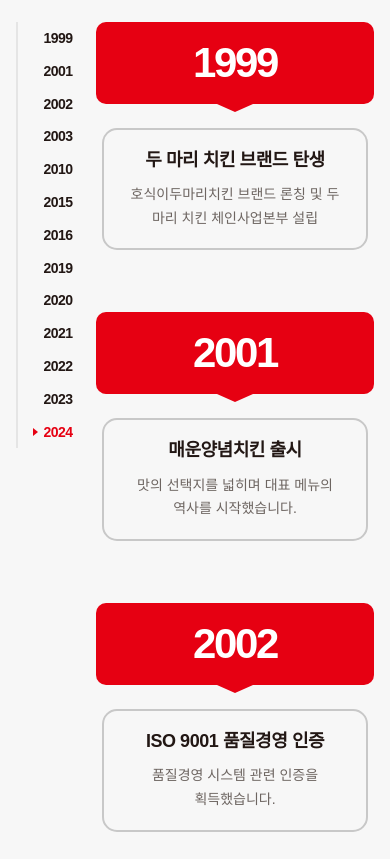
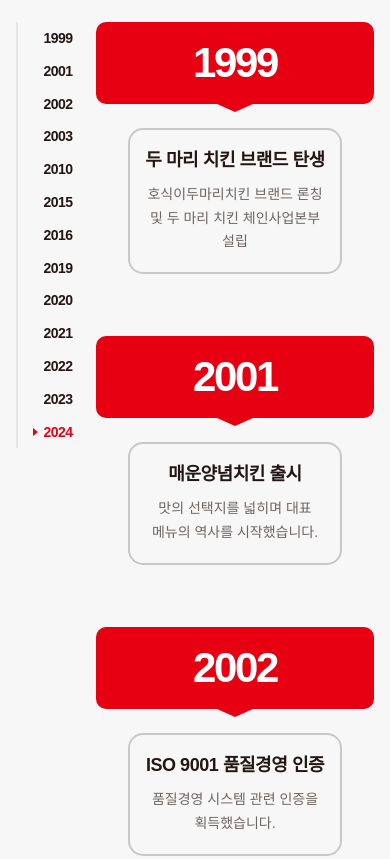
Before and after one commit to hanbibag15-cloud/Portfolio, a plain HTML site: page Hosigi_Chicken/brand-story.html in a window 390 px wide. Shown: the part 1640-2499 px from the top of the page. Drawn offline with Linux system fonts and the light colour scheme; a web font is replaced by a local one.

Commit message:
Reduce history card widths by twenty percent while preserving centered layout

```diff
--- a/Hosigi_Chicken/css/brand-story.css
+++ b/Hosigi_Chicken/css/brand-story.css
@@ -278,7 +278,7 @@
 .story-history .history-year-banner{position:relative;display:flex;align-items:center;justify-content:center;width:84%;min-height:clamp(86px,9vw,120px);margin:0 auto;padding:18px 24px;box-sizing:border-box;border-radius:12px;font-size:clamp(42px,5.2vw,60px);text-align:center}
 .story-history .history-year-banner::after{content:"";position:absolute;top:100%;left:50%;transform:translateX(-50%);width:0;height:0;border-left:26px solid transparent;border-right:26px solid transparent;border-top:10px solid var(--brand-red)}
 .story-history .history-event-list{gap:12px;padding:30px 0 0}
-.story-history .history-event-card{display:flex;flex-direction:column;align-items:center;justify-content:center;width:94%;margin-inline:auto;box-sizing:border-box;min-height:108px;padding:22px clamp(20px,4vw,42px);border:2px solid #c8c8c8;border-radius:20px;background:transparent;text-align:center}
+.story-history .history-event-card{display:flex;flex-direction:column;align-items:center;justify-content:center;width:75.2%;max-width:752px;margin:0 auto;box-sizing:border-box;min-height:108px;padding:22px clamp(20px,4vw,42px);border:2px solid #c8c8c8;border-radius:20px;background:transparent;text-align:center}
 .story-history .history-event-details{width:100%;text-align:center}
 .story-history .history-event-card h3,.story-history .history-event-card p{max-width:100%;overflow-wrap:anywhere;text-align:center}
 .story-history .story-source-note{text-align:center}
@@ -300,7 +300,7 @@
  .story-history .history-year-banner{width:100%;min-height:82px;border-radius:10px}
  .story-history .history-year-banner::after{border-left-width:18px;border-right-width:18px;border-top-width:8px}
  .story-history .history-event-list{padding-top:24px;gap:10px}
- .story-history .history-event-card{width:96%;min-height:96px;padding:18px 14px;border-radius:15px}
+ .story-history .history-event-card{width:76.8%;max-width:100%;min-height:96px;padding:18px 14px;border-radius:15px}
 }
 @media(prefers-reduced-motion:reduce){.story-history .history-decoration{transform:none;will-change:auto}.story-history .history-year-link,.story-history .history-year-link::before{transition:none}}
 
```
